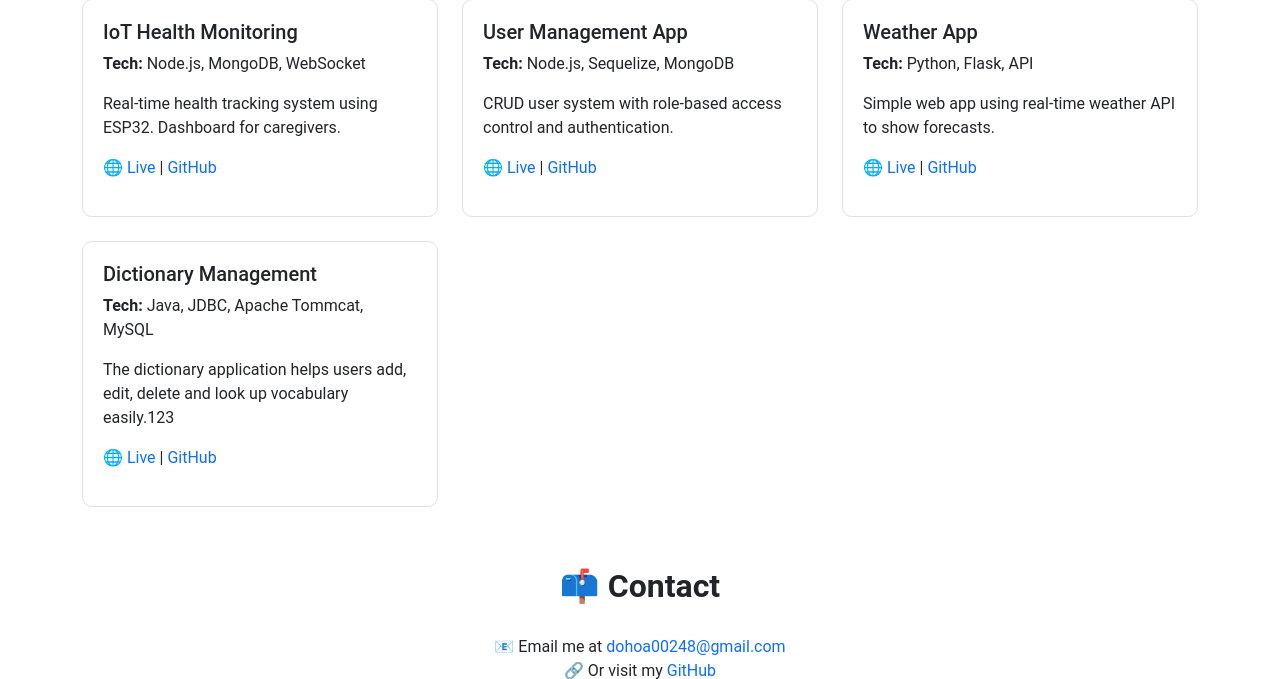
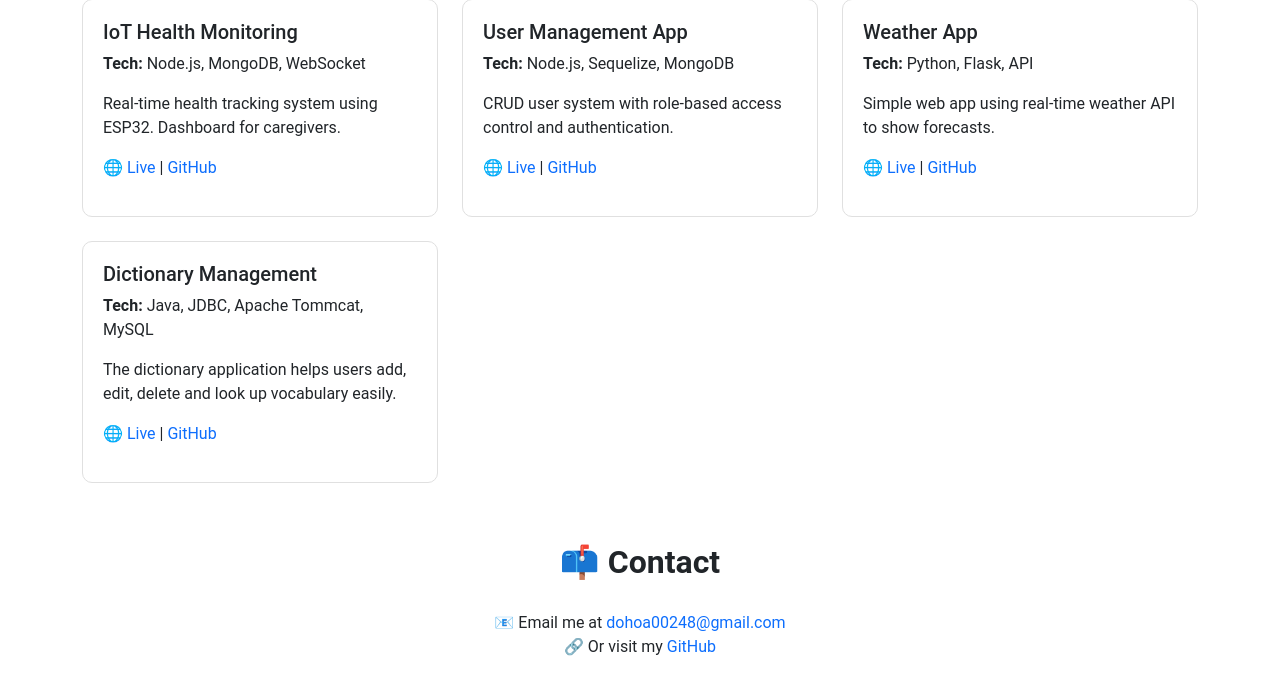
Before and after one commit to dohoa00248/portfolio, a Node server app: page / in a window 1280 px wide. Shown: the part 830-1509 px from the top of the page. Run offline with Node 20, Linux system fonts and the light colour scheme.

Commit message:
Update new

```diff
--- a/src/views/home.ejs
+++ b/src/views/home.ejs
@@ -194,7 +194,7 @@
               <p><strong>Tech:</strong> Java, JDBC, Apache Tommcat, MySQL</p>
               <p>
                 The dictionary application helps users add, edit, delete and
-                look up vocabulary easily.123
+                look up vocabulary easily.
               </p>
               <p>
                 <a href="#" target="_blank">🌐 Live</a>
```
